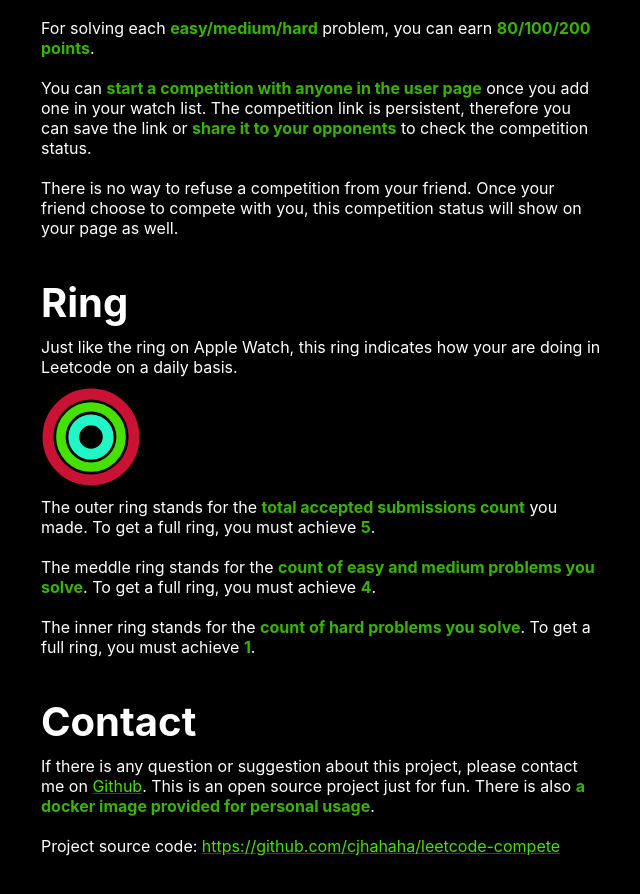
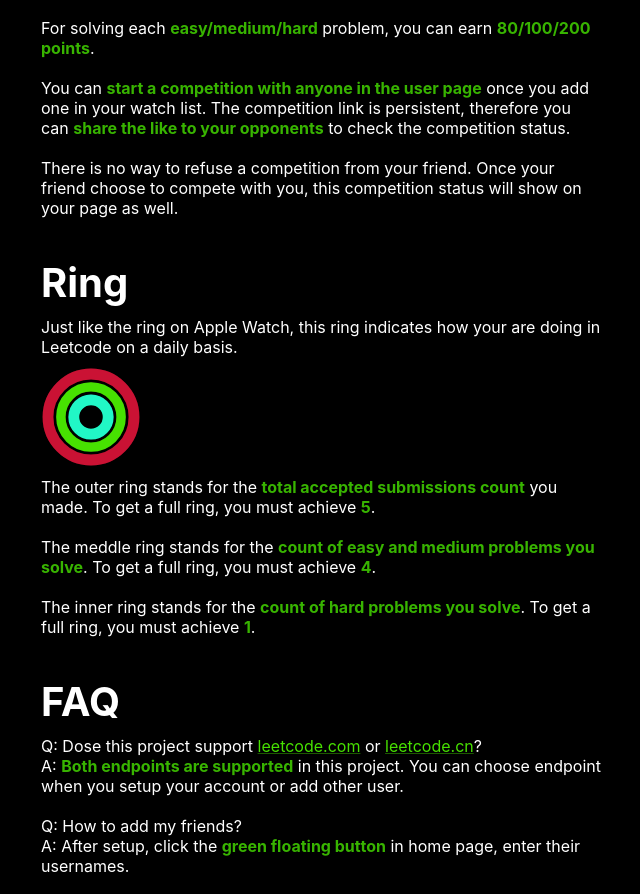
Before and after one commit to keyi6/leetcode-compete, a React (Create React App) app in the folder web/: page /#/rules in a window 1280 px wide. Shown: the part 282-1176 px from the top of the page, without its empty margins (319-959 px from the left). Built offline with nearby package versions, Linux system fonts and the light colour scheme; what axios-retry would draw is missing.

Commit message:
feat: add FAQ and optimize ux

```diff
--- a/web/src/components/card.tsx
+++ b/web/src/components/card.tsx
@@ -1,20 +1,24 @@
 import styled from '@emotion/styled';
+import { Color } from '../common';
 
 export const Card= styled.div`
-    background-color: rgb(33, 33, 35);
+    background-color: #212121;
     padding: 20px;
     border-radius: 10px;
     font-size: 1.1rem;
     display: block;
     width: 100%;
     color: #fff;
+    transition: opacity 0.5s, background-color 0.5s;
 
     &:hover {
         cursor: pointer;
+        background-color: #3A3A3A;
+        opacity: 0.8;
     }
 
     &:active {
-        background-color: #222;
+        opacity: 0.6;
     }
 
     & * {
--- a/web/src/components/submissions.tsx
+++ b/web/src/components/submissions.tsx
@@ -6,7 +6,7 @@ import DoneAllIcon from '@mui/icons-material/DoneAll';
 import { Color, DataCenter, Difficulty, ISubmission, IUser } from '../common';
 import { getLeetcodeUrl } from '../utils';
 import { Card, CardList } from './card';
-import { HorizontalFlex } from './flex';
+import { HorizontalFlex, VerticalFlex } from './flex';
 
 export interface ISubmissionProps {
     user: IUser;
@@ -48,12 +48,17 @@ export const Submissions: React.FC<ISubmissionProps> = ({ user, startTime, endTi
             {submissions.map((s, i) => (
                 <Card key={`submission-${s.titleSlug}-${i}`}
                     onClick={() => window.open(`${getLeetcodeUrl(user.endpoint)}/problems/${s.titleSlug}/`)}>
-                    <HorizontalFlex>
+                    <HorizontalFlex style={{ alignItems: 'center' }}>
                         <Circle>
                             {getIcon(s.difficulty)}
                         </Circle>
 
-                        <h4 style={{ flexGrow: 1, margin: 0 }}>{s.title}</h4>
+                        <VerticalFlex>
+                            <h4 style={{ flexGrow: 1, margin: 0 }}>{s.title}</h4>
+                            <p style={{ margin: 0, color: '#666', fontSize: '0.8rem' }}>
+                                Accepted at {new Date(s.timestamp).toLocaleString()}
+                            </p>
+                        </VerticalFlex>
                     </HorizontalFlex>
                 </Card>
             ))}
--- a/web/src/pages/rules.tsx
+++ b/web/src/pages/rules.tsx
@@ -36,7 +36,7 @@ export const Rules: React.FC = () => {
             <Line>For solving each <Bold>easy/medium/hard</Bold> problem, you can earn <Bold>80/100/200 points</Bold>.</Line>
             <Line>
                 You can <Bold>start a competition with anyone in the user page</Bold> once you add one in your watch list.
-                The competition link is persistent, therefore you can save the link or <Bold>share it to your opponents</Bold> to check the competition status.
+                The competition link is persistent, therefore you can <Bold>share the like to your opponents</Bold> to check the competition status.
             </Line>
             <Line>
                 There is no way to refuse a competition from your friend.
@@ -59,6 +59,22 @@ export const Rules: React.FC = () => {
                 To get a full ring, you must achieve <Bold>{Goal.HARD}</Bold>.
             </Line>
 
+            <Title>FAQ</Title>
+            <Line>
+                Q: Dose this project support <Link>leetcode.com</Link> or <Link>leetcode.cn</Link>? <br />
+                A: <Bold>Both endpoints are supported</Bold> in this project. You can choose endpoint when you setup your account or add other user.
+            </Line>
+
+            <Line>
+                Q: How to add my friends? <br/>
+                A: After setup, click the <Bold>green floating button</Bold> in home page, enter their usernames.
+            </Line>
+
+            <Line>
+                Q: How to start a competition? <br />
+                A: After adding your friend, you can <Bold>go to the user page</Bold> by clicking their name in home page. Then click the green button labeled "COMPETE WITH xxx" to start a competition.
+            </Line>
+
             <Title>Contact</Title>
             <Line>
                 If there is any question or suggestion about this project, please contact me on <Link href="https://github.com/cjhahaha/leetcode-compete" target="_blank">Github</Link>.
```
